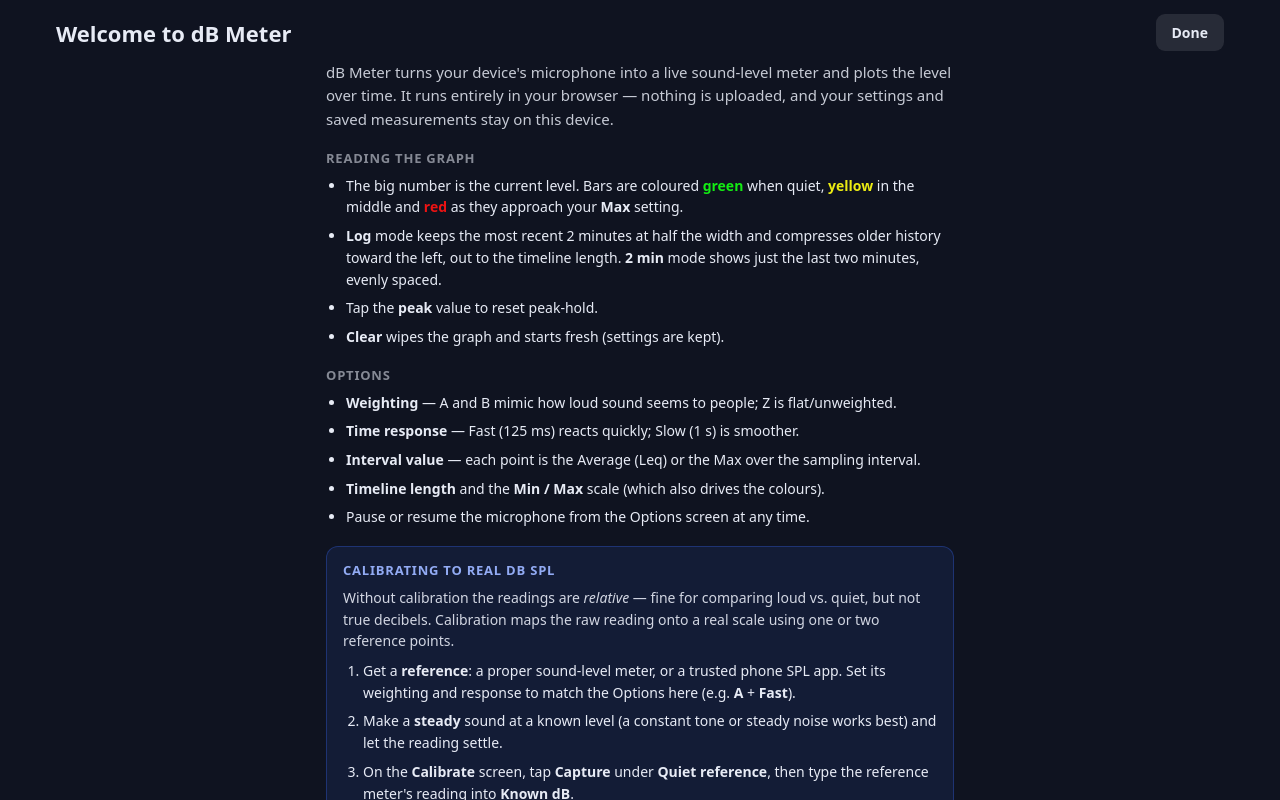
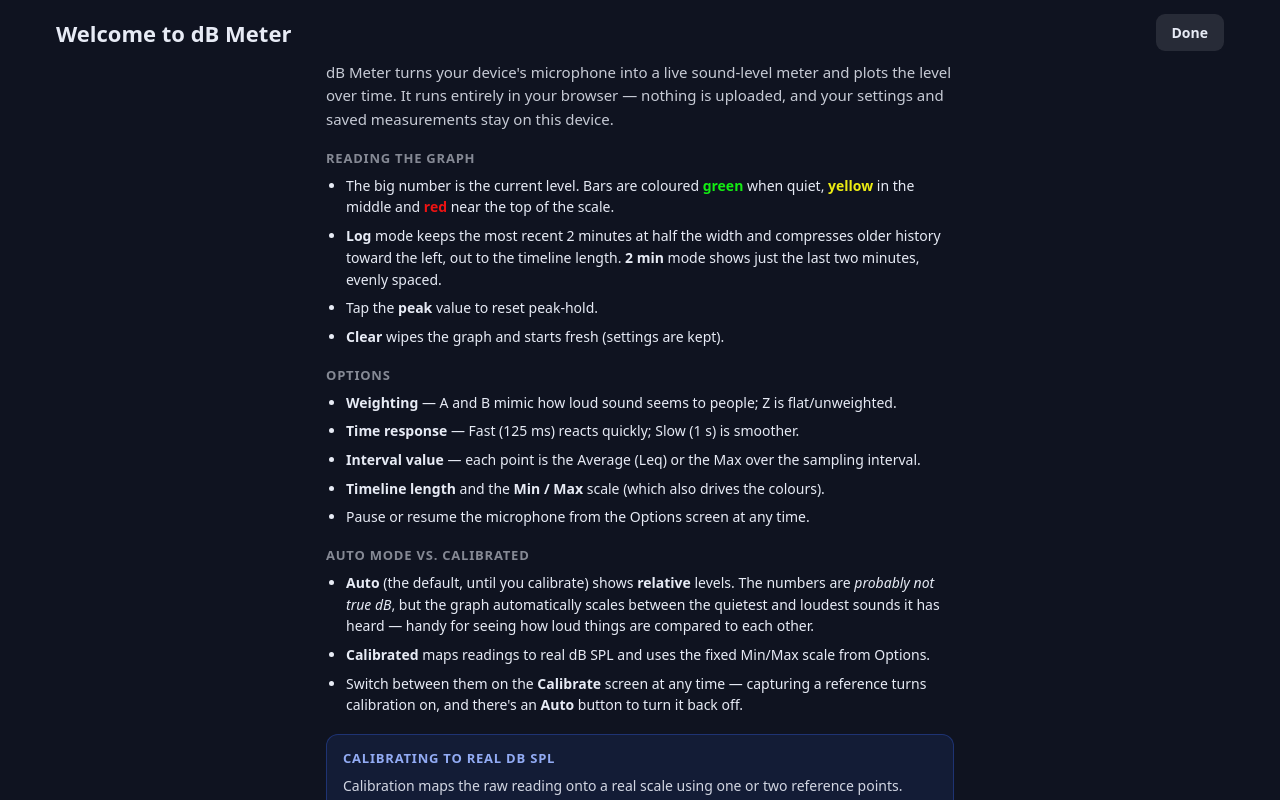
Before and after one commit to GrantErickson/dBMeter, a Vue app: page / in a window 1280 px wide. Built offline with nearby package versions, Linux system fonts and the light colour scheme; no server answers.

Commit message:
Auto Mode

```diff
--- a/src/App.vue
+++ b/src/App.vue
@@ -53,7 +53,43 @@ function closeHelp() {
 
 const meter = useAudioMeter()
 
-const calibration = computed(() => computeCalibration(settings.calibration.points))
+// Calibration actually applied to readings. In Auto mode we deliberately leave
+// readings uncalibrated (relative) and let the graph range auto-scale instead.
+const IDENTITY_CAL = { slope: 1, offset: 0, points: 0 }
+const appliedCalibration = computed(() =>
+  settings.autoMode ? IDENTITY_CAL : computeCalibration(settings.calibration.points)
+)
+
+// Effective dB range for the y-axis and colours.
+//  - calibrated: the fixed Min/Max the user set in Options
+//  - auto: fits the quietest..loudest levels heard so far (live + overlays)
+const displayRange = computed(() => {
+  if (!settings.autoMode) {
+    return { min: settings.graphMin, max: settings.maxDb }
+  }
+  let lo = Infinity
+  let hi = -Infinity
+  const scan = (arr) => {
+    for (const s of arr) {
+      if (s.db < lo) lo = s.db
+      if (s.db > hi) hi = s.db
+    }
+  }
+  scan(liveSamples.value)
+  for (const o of overlays.value) scan(o.samples)
+  if (!Number.isFinite(lo) || !Number.isFinite(hi)) {
+    return { min: -90, max: -20 } // neutral relative window until sound arrives
+  }
+  let span = hi - lo
+  if (span < 6) {
+    const mid = (hi + lo) / 2
+    lo = mid - 3
+    hi = mid + 3
+    span = 6
+  }
+  const pad = span * 0.12
+  return { min: Math.floor(lo - pad), max: Math.ceil(hi + pad) }
+})
 
 const TITLES = {
   options: 'Options',
@@ -67,7 +103,7 @@ function buildConfig() {
     response: settings.response,
     intervalSec: settings.intervalSec > 0 ? settings.intervalSec : 1,
     aggregation: settings.aggregation,
-    calibration: calibration.value,
+    calibration: appliedCalibration.value,
   }
 }
 
@@ -104,6 +140,13 @@ watch(
     if (meter.isRunning.value) meter.updateConfig(buildConfig())
   },
   { deep: true }
+)
+
+// Changing the applied calibration (Auto <-> Calibrated, or editing points)
+// changes the dB scale, so the existing buffer would mix scales. Clear it.
+watch(
+  () => `${appliedCalibration.value.slope}:${appliedCalibration.value.offset}`,
+  () => clearLive()
 )
 
 // Auto-start on open (the gate handles the case where a tap is required).
@@ -177,6 +220,7 @@ const showGate = computed(
         :live-start-t="liveStartT"
         :overlays="overlays"
         :settings="settings"
+        :range="displayRange"
         :is-running="meter.isRunning.value"
         :current-db="meter.currentDb.value"
         :peak-db="meter.peakDb.value"
--- a/src/components/CalibrationPanel.vue
+++ b/src/components/CalibrationPanel.vue
@@ -14,10 +14,16 @@ const cal = computed(() => computeCalibration(points.value))
 
 const labels = ['Quiet reference', 'Loud reference']
 
+function setAuto(on) {
+  props.settings.autoMode = on
+}
+
 function capture(i) {
   if (!Number.isFinite(props.currentRaw)) return
   // Round to 0.1 to keep stored values tidy.
   points.value[i].raw = Math.round(props.currentRaw * 10) / 10
+  // Capturing a reference means the user is calibrating -> leave Auto mode.
+  props.settings.autoMode = false
 }
 function clearPoint(i) {
   points.value[i].raw = null
@@ -27,10 +33,31 @@ function clearPoint(i) {
 
 <template>
   <div class="panel">
+    <div class="seg mode">
+      <button :class="{ active: settings.autoMode }" @click="setAuto(true)">
+        Auto (relative)
+      </button>
+      <button :class="{ active: !settings.autoMode }" @click="setAuto(false)">
+        Calibrated
+      </button>
+    </div>
+
+    <p v-if="settings.autoMode" class="mode-note">
+      <b>Auto mode.</b> Readings are uncalibrated, so the numbers are
+      <em>probably not true dB</em> — but the graph automatically scales to the
+      quietest and loudest sounds it has heard, which makes it easy to read
+      <b>relative</b> levels. Capture a reference below to switch to real dB.
+    </p>
+    <p v-else class="mode-note">
+      <b>Calibrated mode.</b> Readings are mapped to real dB SPL using the
+      reference points below, and the graph uses the fixed Min/Max scale from
+      Options. Switch back to <b>Auto</b> any time for relative levels.
+    </p>
+
     <p class="hint">
-      Play or produce a sound at a known level (measured with a reference meter),
-      capture the raw reading, then type the true dB. Two points give a full
-      linear calibration; one point gives a simple offset.
+      To calibrate: play a sound at a known level (measured with a reference
+      meter), capture the raw reading, then type the true dB. Two points give a
+      full linear calibration; one point gives a simple offset.
     </p>
 
     <div class="cal-point" v-for="(p, i) in points" :key="i">
@@ -77,6 +104,19 @@ function clearPoint(i) {
   display: flex;
   flex-direction: column;
   gap: 10px;
+}
+.seg.mode {
+  display: flex;
+  width: 100%;
+}
+.seg.mode button {
+  flex: 1;
+}
+.mode-note {
+  font-size: 13px;
+  line-height: 1.5;
+  opacity: 0.85;
+  margin: 0;
 }
 h2 {
   font-size: 13px;
--- a/src/components/ControlsPanel.vue
+++ b/src/components/ControlsPanel.vue
@@ -98,17 +98,34 @@ const emit = defineEmits(['toggle-mic'])
       </div>
 
       <h2>Scale &amp; colour</h2>
+      <p v-if="settings.autoMode" class="hint">
+        Auto mode is on — the graph scale follows the quietest and loudest sounds
+        heard. These values apply once you switch to Calibrated mode on the
+        Calibrate screen.
+      </p>
       <div class="row">
         <label>Min (green)</label>
         <div class="inline">
-          <input class="num" type="number" step="1" v-model.number="settings.graphMin" />
+          <input
+            class="num"
+            type="number"
+            step="1"
+            :disabled="settings.autoMode"
+            v-model.number="settings.graphMin"
+          />
           <span class="suffix">dB</span>
         </div>
       </div>
       <div class="row">
         <label>Max (red)</label>
         <div class="inline">
-          <input class="num" type="number" step="1" v-model.number="settings.maxDb" />
+          <input
+            class="num"
+            type="number"
+            step="1"
+            :disabled="settings.autoMode"
+            v-model.number="settings.maxDb"
+          />
           <span class="suffix">dB</span>
         </div>
       </div>
--- a/src/components/DbGraph.vue
+++ b/src/components/DbGraph.vue
@@ -8,6 +8,7 @@ const props = defineProps({
   liveStartT: { type: Number, default: null },
   overlays: { type: Array, default: () => [] },
   settings: { type: Object, required: true },
+  range: { type: Object, default: null }, // { min, max } effective dB scale
   isRunning: { type: Boolean, default: false },
 })
 
@@ -60,8 +61,8 @@ function draw() {
   plot.h = plot.bottom - plot.top
   if (plot.w <= 0 || plot.h <= 0) return
 
-  const gMin = s.graphMin
-  const gMax = s.maxDb
+  const gMin = props.range ? props.range.min : s.graphMin
+  const gMax = props.range ? props.range.max : s.maxDb
   const range = gMax - gMin || 1
   const yOf = (db) => plot.bottom - ((Math.max(gMin, Math.min(gMax, db)) - gMin) / range) * plot.h
 
--- a/src/components/HelpView.vue
+++ b/src/components/HelpView.vue
@@ -26,8 +26,7 @@ const emit = defineEmits(['close'])
             The big number is the current level. Bars are coloured
             <b style="color: hsl(120, 85%, 50%)">green</b> when quiet,
             <b style="color: hsl(60, 85%, 50%)">yellow</b> in the middle and
-            <b style="color: hsl(0, 85%, 50%)">red</b> as they approach your
-            <b>Max</b> setting.
+            <b style="color: hsl(0, 85%, 50%)">red</b> near the top of the scale.
           </li>
           <li>
             <b>Log</b> mode keeps the most recent 2 minutes at half the width and
@@ -50,12 +49,34 @@ const emit = defineEmits(['close'])
         </ul>
       </section>
 
+      <section>
+        <h2>Auto mode vs. calibrated</h2>
+        <ul>
+          <li>
+            <b>Auto</b> (the default, until you calibrate) shows
+            <b>relative</b> levels. The numbers are <em>probably not true dB</em>,
+            but the graph automatically scales between the quietest and loudest
+            sounds it has heard — handy for seeing how loud things are compared to
+            each other.
+          </li>
+          <li>
+            <b>Calibrated</b> maps readings to real dB SPL and uses the fixed
+            Min/Max scale from Options.
+          </li>
+          <li>
+            Switch between them on the <b>Calibrate</b> screen at any time —
+            capturing a reference turns calibration on, and there's an
+            <b>Auto</b> button to turn it back off.
+          </li>
+        </ul>
+      </section>
+
       <section class="calib">
         <h2>Calibrating to real dB SPL</h2>
         <p>
-          Without calibration the readings are <em>relative</em> — fine for
-          comparing loud vs. quiet, but not true decibels. Calibration maps the
-          raw reading onto a real scale using one or two reference points.
+          Calibration maps the raw reading onto a real scale using one or two
+          reference points. (Skip this if you're happy with relative levels in
+          Auto mode.)
         </p>
         <ol>
           <li>
--- a/src/components/MeterView.vue
+++ b/src/components/MeterView.vue
@@ -8,11 +8,16 @@ const props = defineProps({
   liveStartT: { type: Number, default: null },
   overlays: { type: Array, default: () => [] },
   settings: { type: Object, required: true },
+  range: { type: Object, default: null }, // { min, max } effective dB scale
   isRunning: { type: Boolean, default: false },
   currentDb: { type: Number, default: -Infinity },
   peakDb: { type: Number, default: -Infinity },
 })
 const emit = defineEmits(['clear', 'reset-peak', 'help'])
+
+const rng = computed(() =>
+  props.range || { min: props.settings.graphMin, max: props.settings.maxDb }
+)
 
 const dbText = computed(() =>
   Number.isFinite(props.currentDb) ? props.currentDb.toFixed(1) : '--.-'
@@ -22,14 +27,13 @@ const peakText = computed(() =>
 )
 const color = computed(() =>
   Number.isFinite(props.currentDb)
-    ? dbToColor(props.currentDb, props.settings.graphMin, props.settings.maxDb)
+    ? dbToColor(props.currentDb, rng.value.min, rng.value.max)
     : '#9aa3b8'
 )
 const fill = computed(() => {
   if (!Number.isFinite(props.currentDb)) return 0
   const n =
-    (props.currentDb - props.settings.graphMin) /
-    (props.settings.maxDb - props.settings.graphMin || 1)
+    (props.currentDb - rng.value.min) / (rng.value.max - rng.value.min || 1)
   return Math.max(0, Math.min(1, n))
 })
 </script>
@@ -62,6 +66,7 @@ const fill = computed(() => {
         :live-start-t="liveStartT"
         :overlays="overlays"
         :settings="settings"
+        :range="rng"
         :is-running="isRunning"
       />
 
--- a/src/lib/storage.js
+++ b/src/lib/storage.js
@@ -10,8 +10,9 @@ export const DEFAULT_SETTINGS = {
   aggregation: 'avg', // 'avg' (Leq) | 'max' over the interval
   mode: 'log', // 'log' (compressed timeline) | 'linear' (last 2 min)
   maxTotalMin: 30, // full timeline length in log mode
-  graphMin: 30, // bottom of the dB scale / green floor
-  maxDb: 100, // top of the dB scale / red threshold
+  autoMode: true, // true = uncalibrated + auto-scaling graph range (relative)
+  graphMin: 30, // bottom of the dB scale / green floor (used when calibrated)
+  maxDb: 100, // top of the dB scale / red threshold (used when calibrated)
   calibration: {
     points: [
       { raw: null, known: null }, // quiet reference
@@ -37,7 +38,17 @@ export function loadSettings() {
   try {
     const raw = localStorage.getItem(SETTINGS_KEY)
     if (!raw) return structuredClone(DEFAULT_SETTINGS)
-    return deepMerge(structuredClone(DEFAULT_SETTINGS), JSON.parse(raw))
+    const parsed = JSON.parse(raw)
+    const merged = deepMerge(structuredClone(DEFAULT_SETTINGS), parsed)
+    // Upgrade: if a returning user had calibration but no stored autoMode flag,
+    // keep them in calibrated mode rather than silently flipping to Auto.
+    if (parsed.autoMode === undefined) {
+      const pts = (merged.calibration?.points || []).filter(
+        (p) => p && Number.isFinite(p.raw) && Number.isFinite(p.known)
+      )
+      merged.autoMode = pts.length < 1
+    }
+    return merged
   } catch {
     return structuredClone(DEFAULT_SETTINGS)
   }
--- a/src/styles.css
+++ b/src/styles.css
@@ -53,6 +53,11 @@ input:focus {
   border-color: var(--accent) !important;
 }
 
+input:disabled {
+  opacity: 0.4;
+  cursor: not-allowed;
+}
+
 /* Shared control styling reused across the settings screens. */
 .seg {
   display: inline-flex;
```
Also changed, not shown: 1 other file (tests, documents, lock files or other folders).
